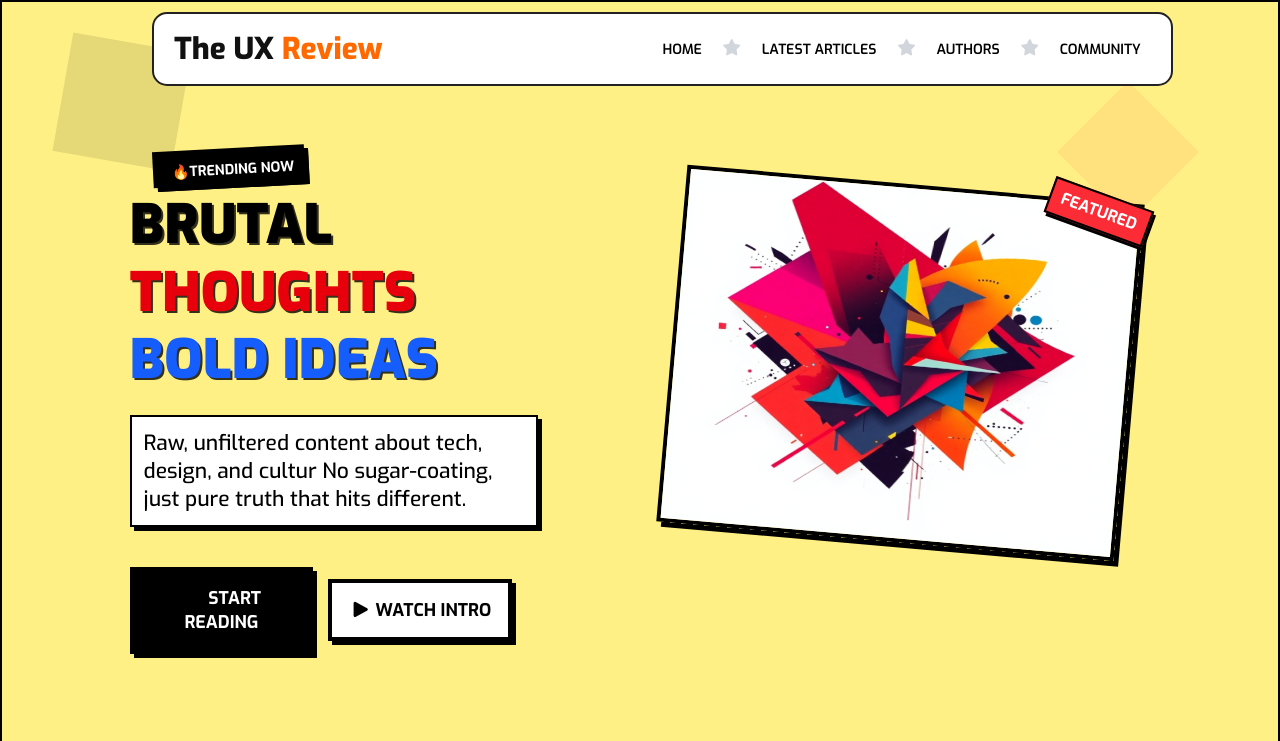
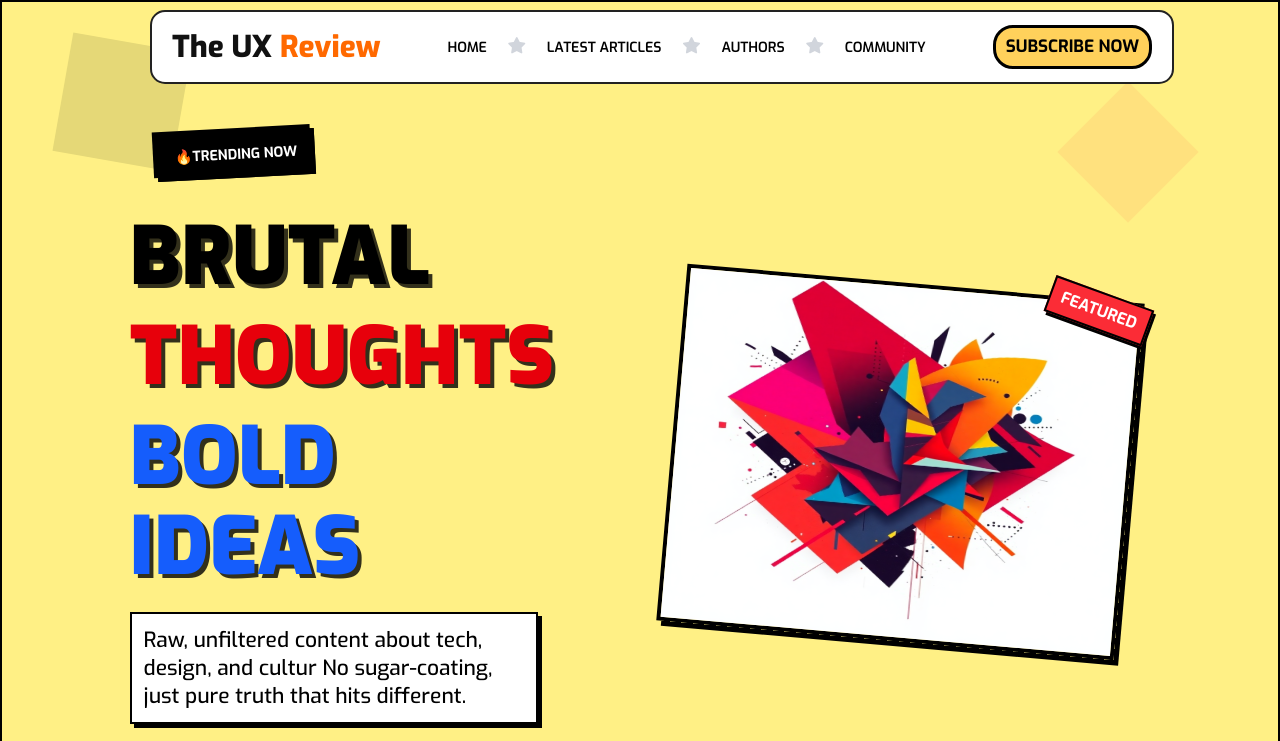
Before and after one commit to esraazizo/ux-review-blog, a plain HTML site: page index.html in a window 1280 px wide. Shown: the top 741 px of the page. Drawn offline with Linux system fonts and the light colour scheme.

Commit message:
fix-button

```diff
--- a/index.html
+++ b/index.html
@@ -42,7 +42,8 @@
                 <li><a href="#sec-4">COMMUNITY</a></li>
             </ul>
             <button class="sub-btn">
-                <a href="#sec3">subscribe now</a></button>
+                <a href="#sec-4">subscribe now</a>
+            </button>
 
   <!-- Mobile button -->
         <label for="check-btn" class="menu-btn">
@@ -58,13 +59,13 @@
             </label>
         </div>
         <ul class="menu-list">
-            <li><a href="#">HOME</a></li>
-            <li><a href="#">LATEST ARTICLES</a></li>
-            <li><a href="#">AUTHORS</a></li>
-            <li><a href="#">COMMUNITY</a></li>
+            <li><a href="#home">HOME</a></li>
+            <li><a href="#sec-2">LATEST ARTICLES</a></li>
+            <li><a href="#sec-3">AUTHORS</a></li>
+            <li><a href="#sec-4">COMMUNITY</a></li>
         </ul>
         <button class="subscribe-btn">
-            <a href="#"><span><i class="fa-solid fa-rocket"></i>Subscribe Now </span>
+            <a href="#sec-4"><span><i class="fa-solid fa-rocket"></i>Subscribe Now </span>
             </a>
         </button>
     </div>
@@ -277,7 +278,7 @@
         </div>
     </div>
     <!-- section4 -->
-    <div class="join-section sec-4">
+    <div class="join-section" id="sec-4">
         <div class="container">
             <div class="join-header">
                 <h3>JOIN THE REBELLION</h3>
--- a/style/main.css
+++ b/style/main.css
@@ -9,6 +9,13 @@
   font-style: normal;
   color: rgb(0, 0, 0);
   line-height: 26px;
+}
+html {
+  scroll-behavior: smooth;
+}
+
+body {
+  min-height: 100vh;
 }
 span {
   display: block;
@@ -33,7 +40,6 @@ img {
 .navbar-header{
   margin: auto;
   width: 90%;
-
 }
 body {
   min-height: 100vh;
@@ -60,6 +66,7 @@ body {
   font-weight: 800;
   line-height: 31.5px;
   color: rgb(17, 17, 17);
+  cursor: pointer;
 }
 .navbar .nav-title span {
   display: inline;
@@ -67,6 +74,7 @@ body {
   font-weight: 800;
   line-height: 31.5px;
   color: #ff7a00;
+  cursor: pointer;
 }
 .navbar label.menu-btn i {
   border: 2px solid black;
@@ -163,7 +171,7 @@ label.menu-btn i:hover {
 .sidebar ul.menu-list li a:hover {
   color: #ff6900;
 }
-.sidebar button.subscribe-btn {
+button.subscribe-btn {
   margin-top: 20px;
   background-color: #ffd15b;
   border: 4px solid black;
@@ -189,7 +197,7 @@ label.menu-btn i:hover {
 .nav-links{
   display: none;
 }
-.navbar button.sub-btn {
+.hero .navbar button.sub-btn {
   display: none;
 }
 
@@ -243,7 +251,7 @@ label.menu-btn i:hover {
   color: #f67938;
 }
 .hero .hero-section .content h1.heading {
-  margin-top: 180px;
+  margin-top: 200px;
 }
 .hero .hero-section .content .heading {
   font-size: 54px;
--- a/style/media-q.css
+++ b/style/media-q.css
@@ -13,43 +13,8 @@
     width: 80%;
     margin: auto;
   }
-  /* ------------------------- */
-  .navbar-header {
-  }
-  /* max-width: 90%; */
-  /* width: 85%; */
-  /* margin: 5px auto;
-  }
-  .navbar-header .checkbtn {
-    display: none;
-  }
-  .navbar-header .navbar .menu-btn {
-    display: none;
-  }
-  .navbar .nav-title h1 {
-    font-size: 30px;
-    line-height: 36px;
-    cursor: pointer;
-  }
-  .navbar .nav-title span {
-    font-size: 30px;
-    line-height: 36px;
-    display: inline;
-    font-weight: 800;
-    color: #ff7a00;
-  }
-.navbar-header .sidebar ul.menu-list {
-  display: flex;
-  justify-content: space-between;
-  align-items: center;
-}
-.navbar-header .sidebar ul.menu-list li{
-  padding: 0 10px;
-} */
-
-  @media (min-width: 1020px) {
   .navbar {
-      position: absolute;
+    position: fixed;
     top: 10px;
     left: 150px;
     display: flex;
@@ -59,8 +24,13 @@
   .menu-btn {
     display: none;
   }
-    .sub-btn{
+  .sidebar {
+    display: none;
   }
+  .overlay {
+    display: none;
+  }
+
   /* .nav-links{
       display: none;
     } */
@@ -108,9 +78,10 @@
   .navbar ul.nav-links li i.fa-star {
     color: #d1d5dc;
   }
-
-
-    .navbar button.sub-btn {
+  .hero .navbar button.sub-btn {
+    display: block;
+  }
+  .hero .navbar button.sub-btn {
     color: black;
     background-color: #ffd15b;
     padding: 5px 10px;
@@ -126,8 +97,6 @@
     font-size: 17px;
     font-weight: 700;
     line-height: 28px;
-    }
-
   }
 
   /* ------------------------------- */
@@ -171,18 +140,18 @@
   .hero .hero-section .photo:hover {
     transform: rotate(5deg) translateY(-5px) translateX(-5px);
   }
-  .hero .content .heading {
-    font-size: 72px;
+  .hero .hero-section .content .heading {
+    font-size: 80px;
     font-weight: 900;
     line-height: 90px;
-    font-family: EXO, sans-serif;
-    text-shadow: 2px 2px #33301b;
+    text-shadow: 4px 4px 0px #33301b;
+    margin: 10px 0px;
+    text-transform: uppercase;
   }
   .hero .content p {
     font-size: 24px;
     font-weight: 500;
     line-height: 32px;
-    padding: 10px;
   }
   .hero .content .btn button {
     font-size: 20px;
@@ -196,8 +165,9 @@
     font-weight: 700;
     line-height: 20px;
     position: absolute;
-    top: 120px;
+    top: 100px;
     left: 155px;
+    padding: 10px 15px;
   }
   .hero .hero-section .photo span.featured-label {
     font-size: 16px;
```
Lines whose indentation alone changed are shown as unchanged.
